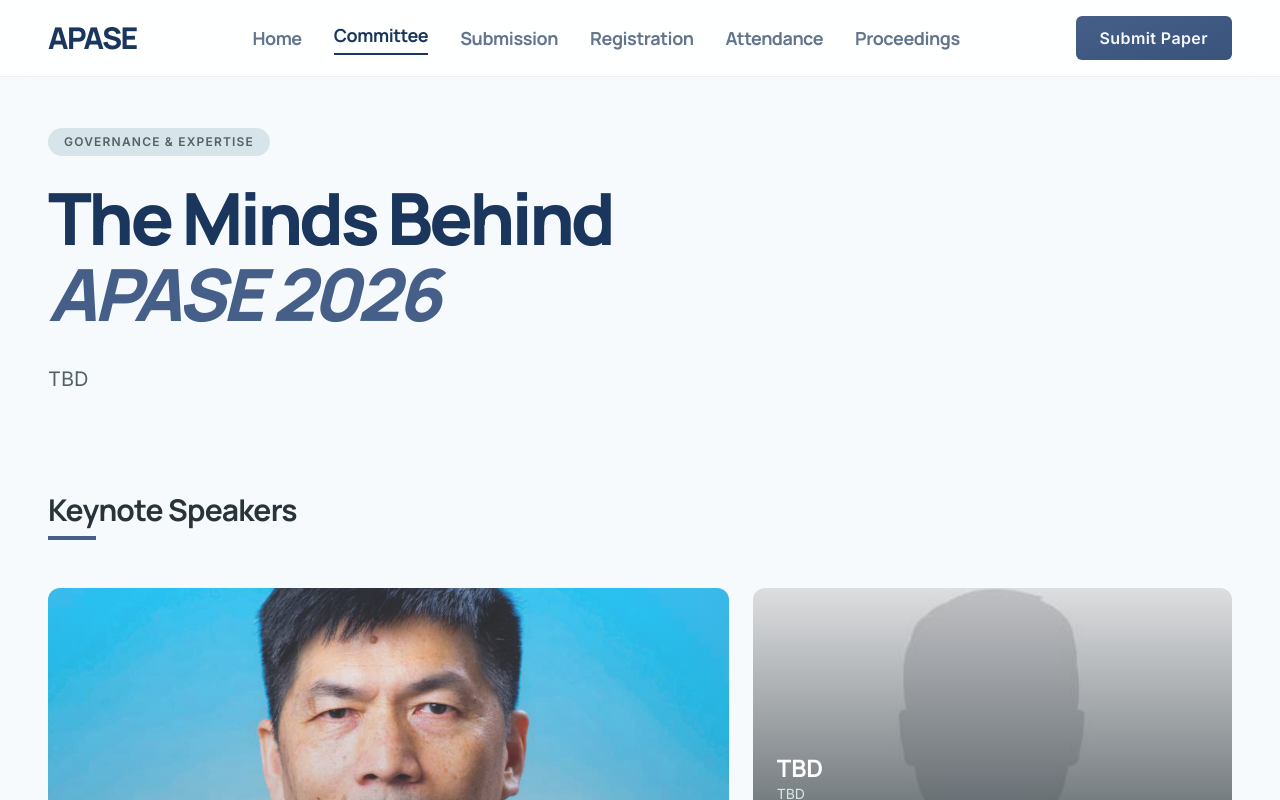
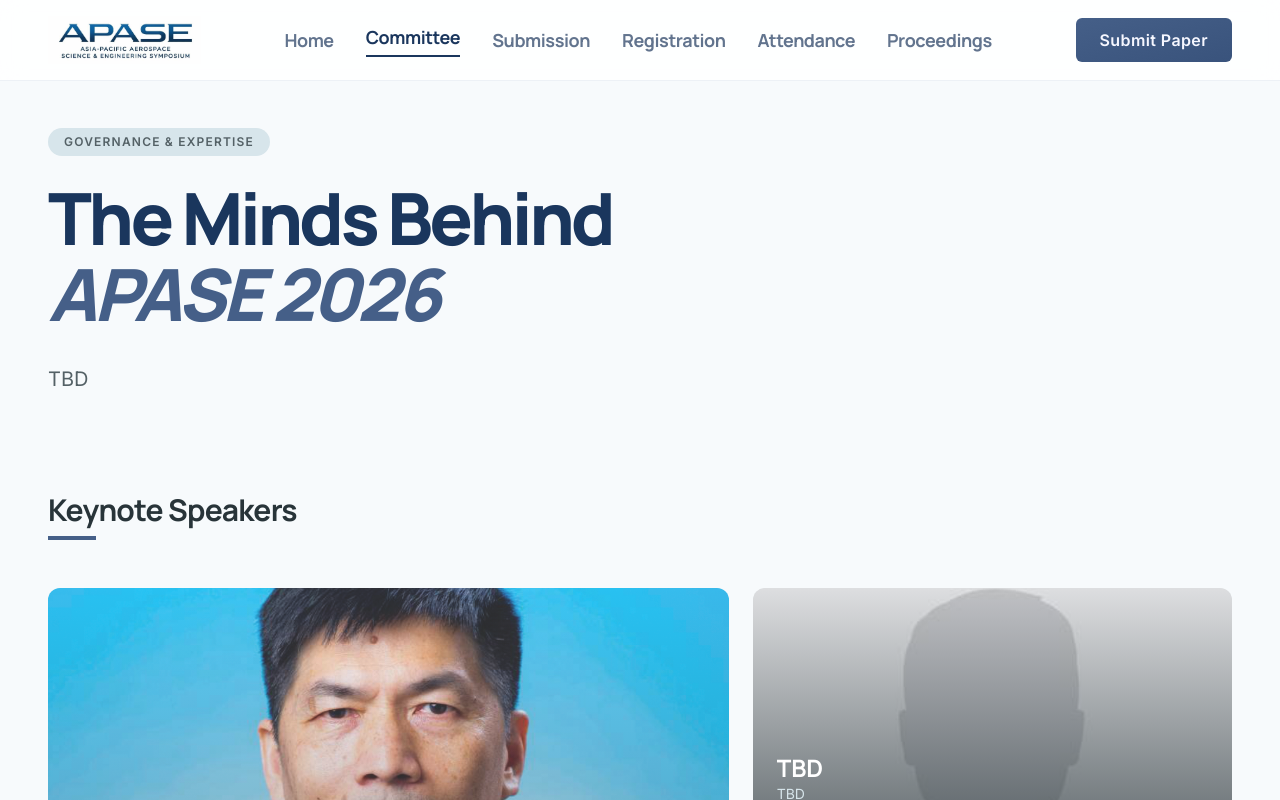
Before and after one commit to ascomlab/apase-web, a Next.js app: page /committee in a window 1280 px wide. Shown: the top 800 px of the page. Built offline with nearby package versions, Linux system fonts and the light colour scheme.

Commit message:
feat: add APASE logo

```diff
--- a/components/Footer.tsx
+++ b/components/Footer.tsx
@@ -1,3 +1,4 @@
+import Image from "next/image";
 import Link from "next/link";
 import { Globe, Mail, Share2, LucideIcon } from "lucide-react";
 import { footerData } from "@/data/content";
@@ -14,9 +15,15 @@ export default function Footer() {
       <div className="w-full py-16 px-12 grid grid-cols-1 md:grid-cols-4 gap-12 max-w-[1440px] mx-auto">
         {/* Brand Section */}
         <div className="md:col-span-1">
-          <div className="font-headline font-extrabold text-[#1A365D] text-2xl mb-6">
-            {footerData.brand.name}
-          </div>
+          <Link href="/" className="inline-block mb-6">
+            <Image
+              src="/logo/apase-logo.jpg"
+              alt="APASE Logo"
+              width={150}
+              height={60}
+              className="h-16 w-auto"
+            />
+          </Link>
           <p className="font-body text-sm leading-relaxed text-slate-500 mb-8">
             {footerData.brand.description}
           </p>
--- a/components/Navigation.tsx
+++ b/components/Navigation.tsx
@@ -1,5 +1,6 @@
 "use client";
 
+import Image from "next/image";
 import Link from "next/link";
 import { usePathname } from "next/navigation";
 import { useState } from "react";
@@ -12,11 +13,15 @@ export default function Navigation() {
   return (
     <nav className="fixed top-0 w-full z-50 bg-white/85 backdrop-blur-md bg-surface-container-low border-b border-slate-200/60">
       <div className="flex items-center justify-between px-4 sm:px-6 lg:px-12 py-4 max-w-[1440px] mx-auto">
-        <Link
-          href="/"
-          className="font-headline text-3xl font-black text-[#1A365D] tracking-tighter"
-        >
-          APASE
+        <Link href="/" className="flex items-center">
+          <Image
+            src="/logo/apase-logo.jpg"
+            alt="APASE Logo"
+            width={120}
+            height={50}
+            priority
+            className="h-12 w-auto"
+          />
         </Link>
         <div className="hidden lg:flex gap-8 items-center">
           {navigationLinks.map((link) => (
--- a/data/content.ts
+++ b/data/content.ts
@@ -1,5 +1,3 @@
-import { getAssetPath } from "@/app/utils";
-
 export const navigationLinks = [
   { href: "/", label: "Home" },
   { href: "/committee", label: "Committee" },
```
Also changed, not shown: public/logo/apase-logo.jpg (added).
